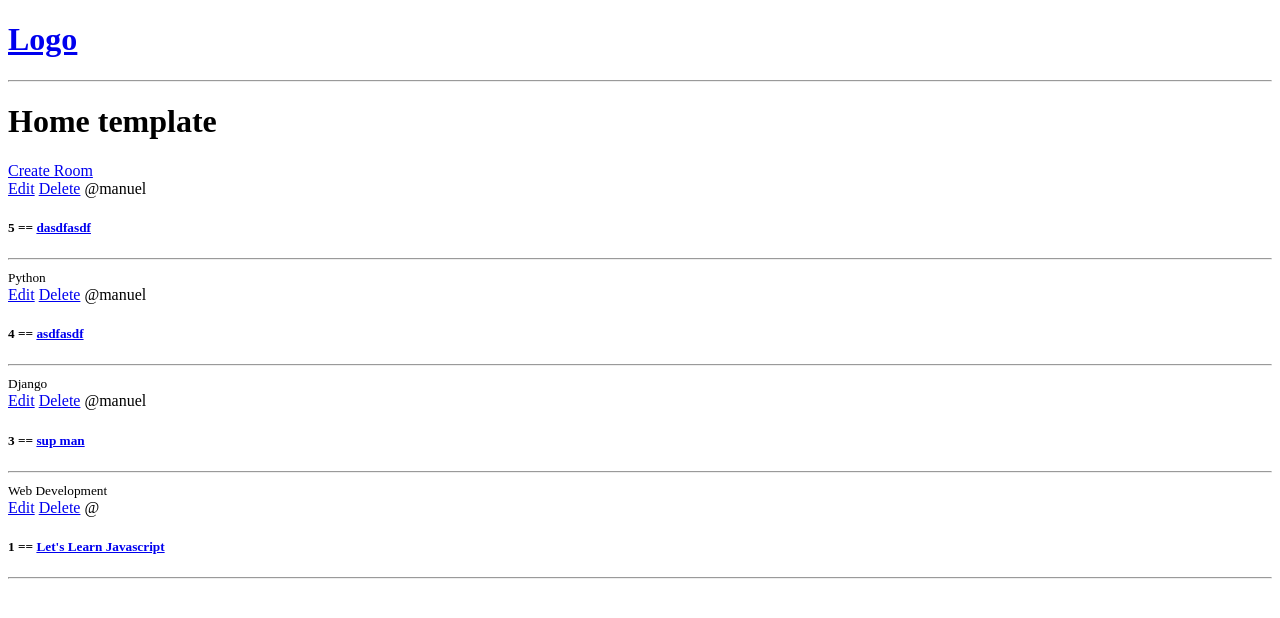
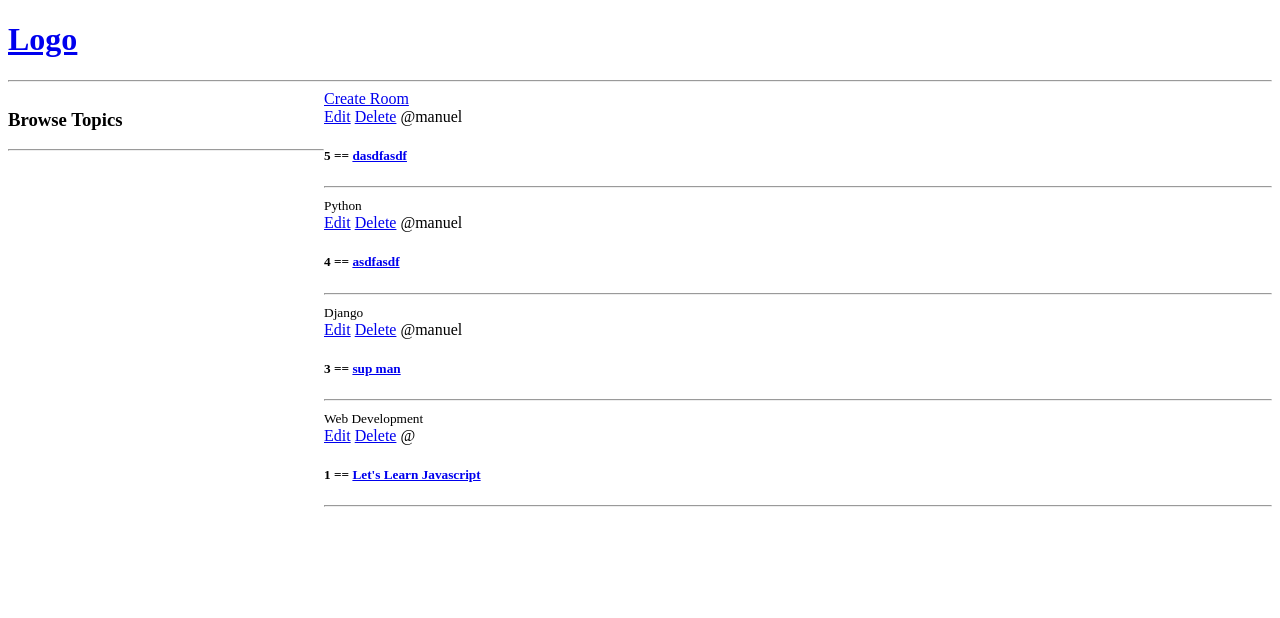
Before and after one commit to Manuel-heav/django_course, a Django app: page / in a window 1280 px wide. Shown: the top 618 px of the page. Run offline with Django 4.2, Linux system fonts and the light colour scheme; data comes from the database, SQL or seed files in the repository.

Commit message:
working on search

```diff
--- a/studybud/base/templates/base/home.html
+++ b/studybud/base/templates/base/home.html
@@ -1,5 +1,16 @@
 {% extends 'main.html'%} {% block content%}
-<h1>Home template</h1>
+
+<style>
+  .home-container {
+    display: grid;
+    grid-template-columns: 1fr 3fr;
+  }
+</style>
+<div class="home-container">
+  <div>
+    <h3>Browse Topics</h3>
+    <hr />
+  </div>
 
   <div>
     <a href="{%url 'create-room'%}">Create Room</a>
@@ -18,4 +29,5 @@
       {%endfor%}
     </div>
   </div>
+</div>
 {% endblock %}
```
Lines whose indentation alone changed are shown as unchanged.
